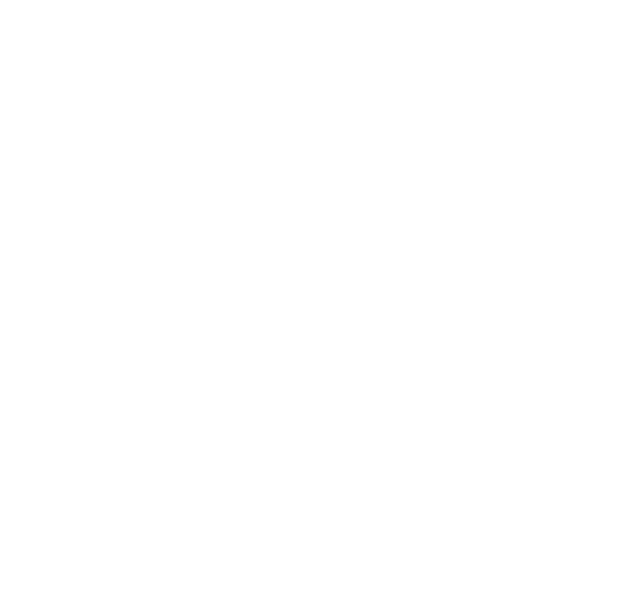
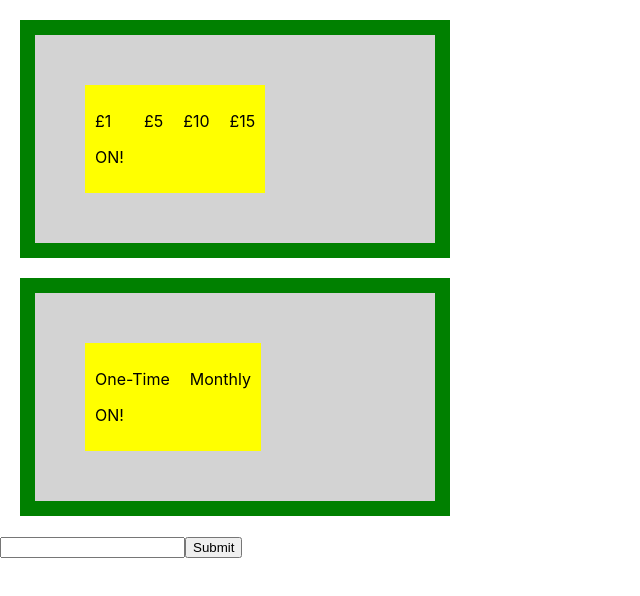
Before and after one commit to kaustubh285/mind-hackathon-fe, a React (Create React App) app: page /donation in a window 1280 px wide. Before the commit this address had no page. Shown: the top 596 px of the page, without its empty margins (0-640 px from the left). Built offline with nearby package versions, Linux system fonts and the light colour scheme.

Commit message:
inital commit for donations page

```diff
--- /dev/null
+++ b/src/Donation/DonationPage.jsx
@@ -0,0 +1,69 @@
+import React from "react";
+import DonationRadio from "./DonationRadio";
+import DonationTextBox from "./DonationTextBox";
+import { useState } from "react";
+
+const DonationPage = () => {
+    const priceOptions = [
+        {text: "£1", value: 1},
+        {text: "£5", value: 5},
+        {text: "£10", value: 10},
+        {text: "£15", value: 15}
+    ]
+
+    const frequencyOptions = [
+        {text: "One-Time", value: 0},
+        {text: "Monthly", value: 1}
+    ]
+
+    // 2 states, we can have the selected price be one of the options,
+    // OR have the price be determined by a text box
+    const [selectedPrice, setSelectedPrice] = useState(priceOptions[0]);
+    const [selectedFrequency, setSelectedFrequency] = useState(frequencyOptions[0]);
+    const [text, setText] = useState("");
+
+    const onTextChange = (newText) => {
+        // If we empty the text box
+        if (newText === "") {
+            // Then select one of the radios
+            setSelectedPrice(priceOptions[0]);
+        } else {
+            setSelectedPrice(null);
+        }
+        setText(newText);
+    }
+
+    const onSubmit = () => {
+        let price;
+        if (selectedPrice !== null) {
+            price = selectedPrice;
+        } else {
+            price = text;
+        }
+
+        localStorage.setItem("price", JSON.stringify(price))
+        localStorage.setItem("frequency", JSON.stringify(selectedFrequency.text))
+    }
+
+    return (
+        <div classname="DonationRadioGroupsContainer">
+            <DonationRadio
+                options={priceOptions}
+                setSelectedOption={setSelectedPrice}
+                selectedOption={selectedPrice}
+            />
+            <DonationRadio
+                options={frequencyOptions}
+                setSelectedOption={setSelectedFrequency}
+                selectedOption={selectedFrequency}
+            />
+            <DonationTextBox
+                text={text}
+                onTextChange={onTextChange}
+            />
+            <button onClick={onSubmit}>Submit</button>
+        </div>
+    )
+}
+
+export default DonationPage
--- /dev/null
+++ b/src/Donation/DonationPanel.jsx
@@ -0,0 +1,13 @@
+import React from "react";
+import "../assets/donations.css";
+
+const DonationPanel = ({text, onClick, active}) => {
+    return (
+        <div onClick={onClick} className="DonationPanel">
+            <p>{text}</p>
+            {active && <p>ON!</p>}
+        </div>
+    )
+}
+
+export default DonationPanel;
--- /dev/null
+++ b/src/Donation/DonationRadio.jsx
@@ -0,0 +1,30 @@
+import React from "react";
+import DonationPanel from "./DonationPanel";
+import "../assets/donations.css";
+
+const DonationRadio = ({options, selectedOption, setSelectedOption}) => {
+    //options: array of opts: {k=text, v=value}
+
+    const render = () => options.map(opt => {
+        const {text} = opt;
+        const onClick = () => {setSelectedOption(opt)}
+        const active = selectedOption != null &&
+            selectedOption.text === text;
+        return (
+            <DonationPanel
+                text={text}
+                onClick={onClick}
+                active={active}
+            />
+        )
+    })
+
+    return (
+        <div className="DonationRadioGroups">
+            {render()}
+        </div>
+    )
+}
+
+
+export default DonationRadio;
--- /dev/null
+++ b/src/Donation/DonationTextBox.jsx
@@ -0,0 +1,18 @@
+import React from "react";
+
+const DonationTextBox = ({text, onTextChange}) => {
+    const onChange = (e) => {
+        const re = /^[0-9\b]+$/;
+        const val = e.target.value;
+        if (val === "" || re.test(val)) {
+            onTextChange(val);
+        }
+    }
+
+    return (
+        <input value={text} onChange={onChange}/>
+    )
+}
+
+
+export default DonationTextBox;
--- /dev/null
+++ b/src/assets/donations.css
@@ -0,0 +1,14 @@
+.DonationRadioGroups {
+    display: flex;
+    flex-direction: ltr;
+    background-color: lightgrey;
+    width: 300px;
+    border: 15px solid green;
+    padding: 50px;
+    margin: 20px;
+}
+
+.DonationPanel {
+   padding:10px;
+   background-color: yellow;
+}
--- a/src/index.js
+++ b/src/index.js
@@ -4,6 +4,8 @@
 import App from "./App";
 import reportWebVitals from "./reportWebVitals";
 import { BrowserRouter, Routes, Route } from "react-router-dom";
+import DonationPage from "./Donation/DonationPage"
+
 
 const root = ReactDOM.createRoot(document.getElementById("root"));
 root.render(
@@ -11,12 +13,10 @@
     <BrowserRouter>
       <Routes>
         <Route path='/' element={<App />} />
+        <Route path='/donation' element={<DonationPage />} />
       </Routes>
     </BrowserRouter>
   </React.StrictMode>
 );
 
-// If you want to start measuring performance in your app, pass a function
-// to log results (for example: reportWebVitals(console.log))
-// or send to an analytics endpoint. Learn more: https://bit.ly/CRA-vitals
 reportWebVitals();
```
